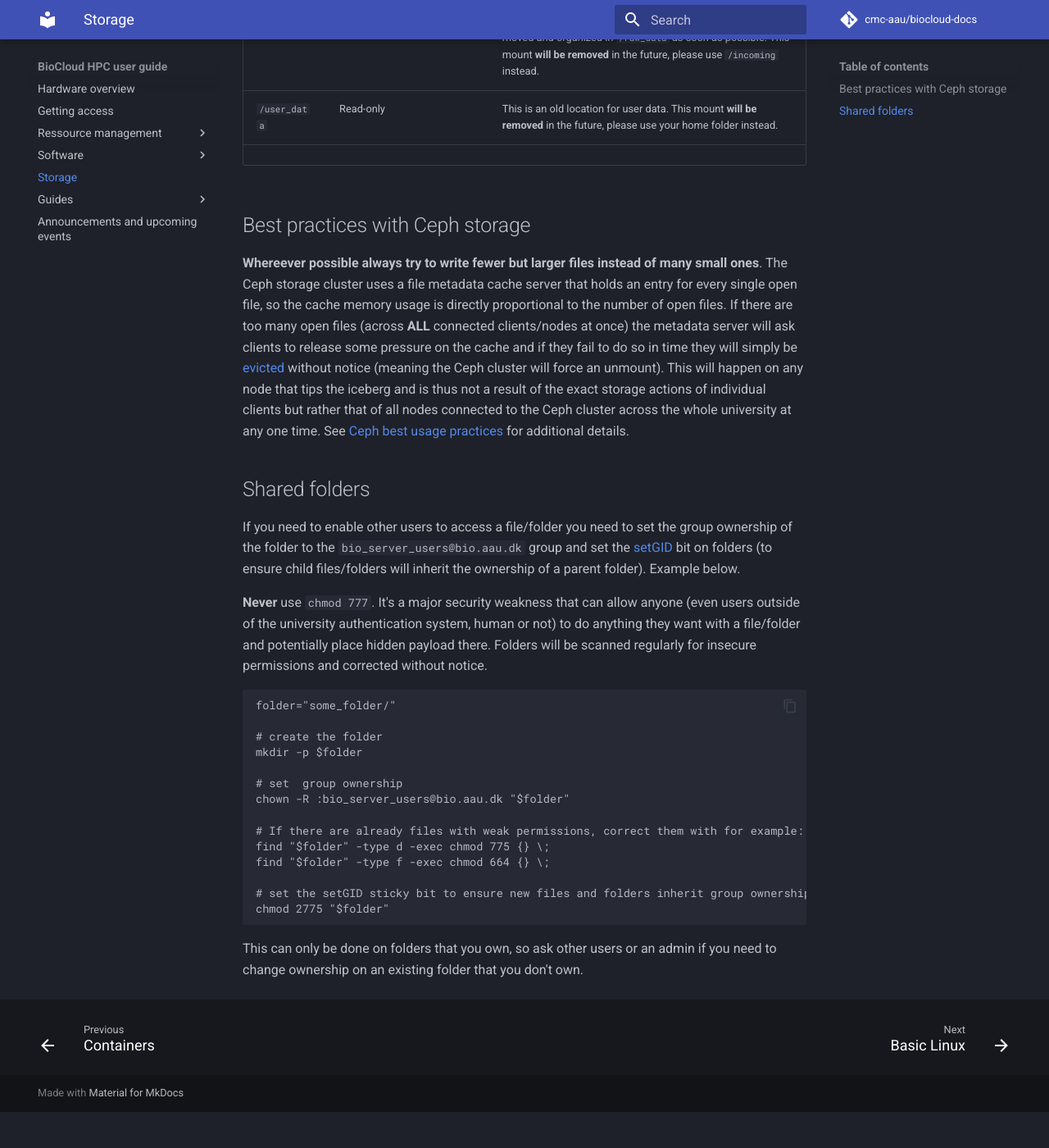
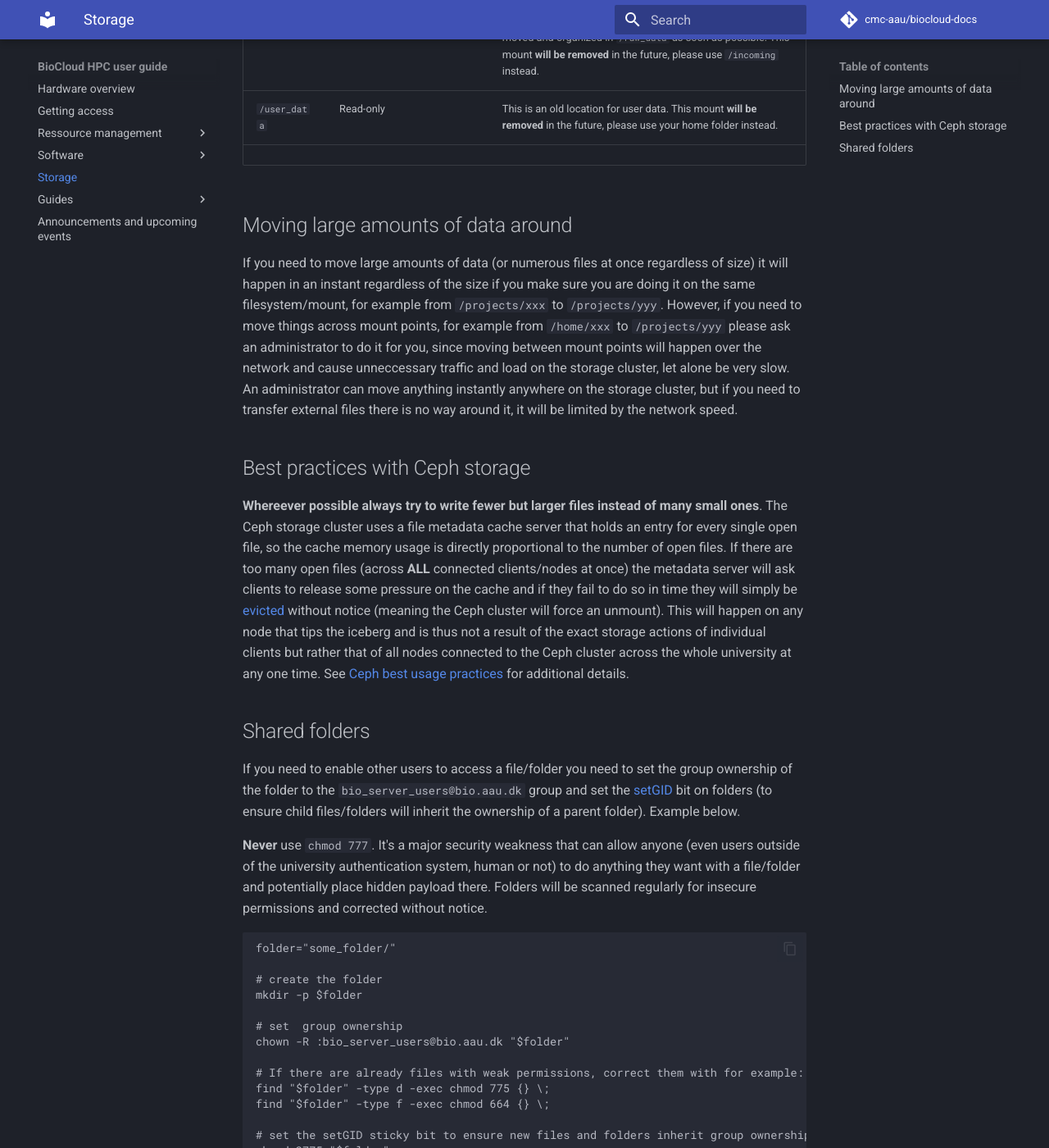
Before and after one commit to cmc-aau/hpc-docs, an MkDocs documentation site: the page built from docs/storage.md, in a window 1280 px wide and 1400 px high, scrolled down 788 px. Shown: the whole window at 82% size. Built offline with MkDocs 1.6.1 and Material for MkDocs 9.7.7, drawn with Linux system fonts in a browser that asks for light colours; comment, search, counter and statistics services are not loaded; before the commit the page ends 2144 px from its top, so only the background shows below that; some of the changed text lies outside the part shown.

Commit message:
moving data best practices

````diff
--- a/docs/storage.md
+++ b/docs/storage.md
@@ -11,6 +11,9 @@ All nodes are connected to a Ceph network storage cluster through a few differen
 | `/nanopore` | Read/write (by default) | Incoming raw data from nanopore sequencing that should be moved and organized in `/raw_data` as soon as possible. This mount **will be removed** in the future, please use `/incoming` instead. |
 | `/user_data` | Read-only | This is an old location for user data. This mount **will be removed** in the future, please use your home folder instead. |
 | | | |
+
+## Moving large amounts of data around
+If you need to move large amounts of data (or numerous files at once regardless of size) it will happen in an instant regardless of the size if you make sure you are doing it on the same filesystem/mount, for example from `/projects/xxx` to `/projects/yyy`. However, if you need to move things across mount points, for example from `/home/xxx` to `/projects/yyy` please ask an administrator to do it for you, since moving between mount points will happen over the network and cause unneccessary traffic and load on the storage cluster, let alone be very slow. An administrator can move anything instantly anywhere on the storage cluster, but if you need to transfer external files there is no way around it, it will be limited by the network speed.
 
 ## Best practices with Ceph storage
 **Whereever possible always try to write fewer but larger files instead of many small ones**. The Ceph storage cluster uses a file metadata cache server that holds an entry for every single open file, so the cache memory usage is directly proportional to the number of open files. If there are too many open files (across **ALL** connected clients/nodes at once) the metadata server will ask clients to release some pressure on the cache and if they fail to do so in time they will simply be [evicted](https://docs.ceph.com/en/reef/cephfs/eviction/) without notice (meaning the Ceph cluster will force an unmount). This will happen on any node that tips the iceberg and is thus not a result of the exact storage actions of individual clients but rather that of all nodes connected to the Ceph cluster across the whole university at any one time. See [Ceph best usage practices](https://docs.ceph.com/en/reef/cephfs/app-best-practices/) for additional details.
@@ -37,4 +40,4 @@ find "$folder" -type f -exec chmod 664 {} \;
 chmod 2775 "$folder"
 ```
 
-This can only be done on folders that you own, so ask other users or an admin if you need to change ownership on an existing folder that you don't own.
+This can only be done on folders that you own, so ask other users or an administrator if you need to change ownership on an existing folder that you don't own.
````
